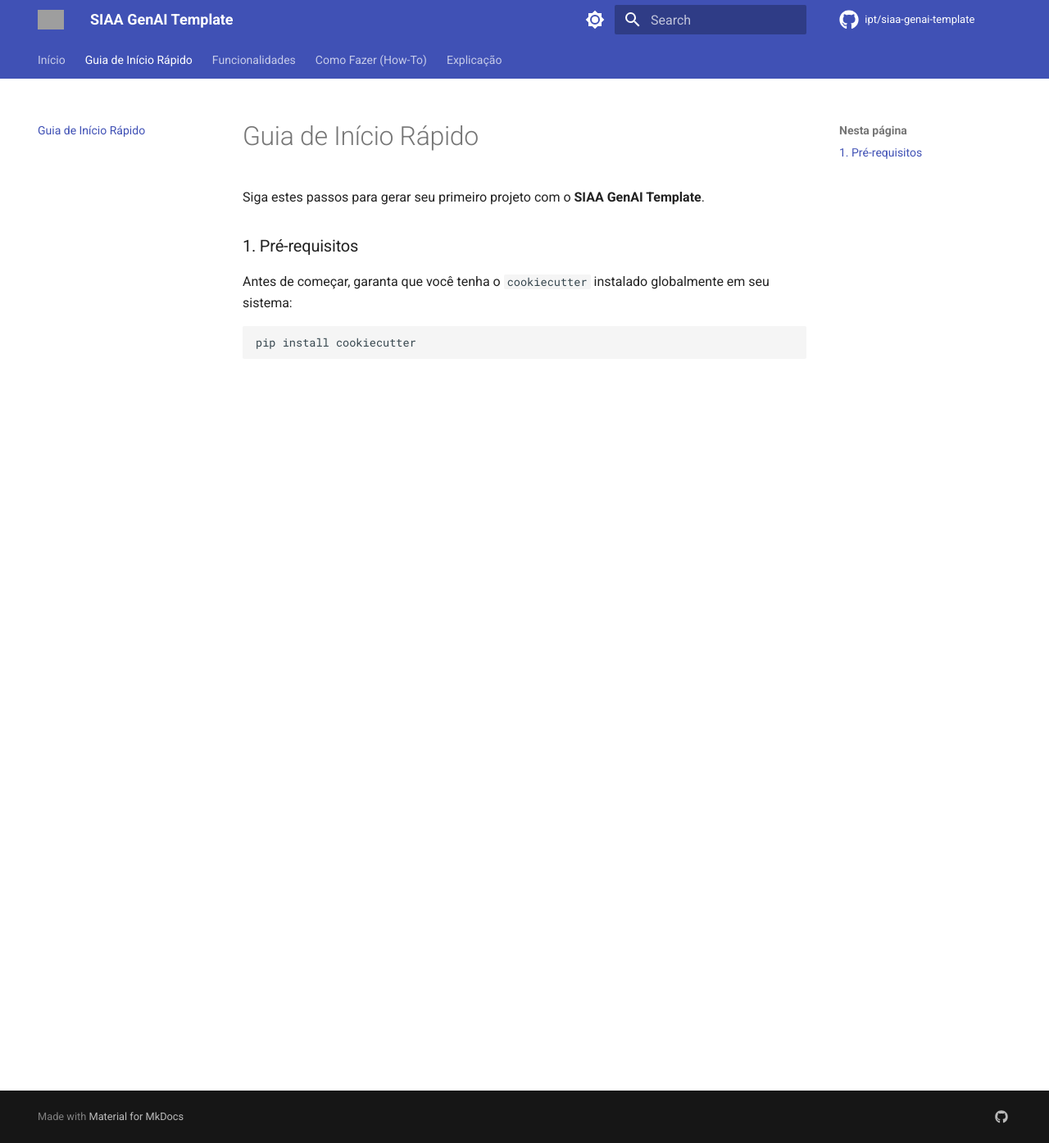
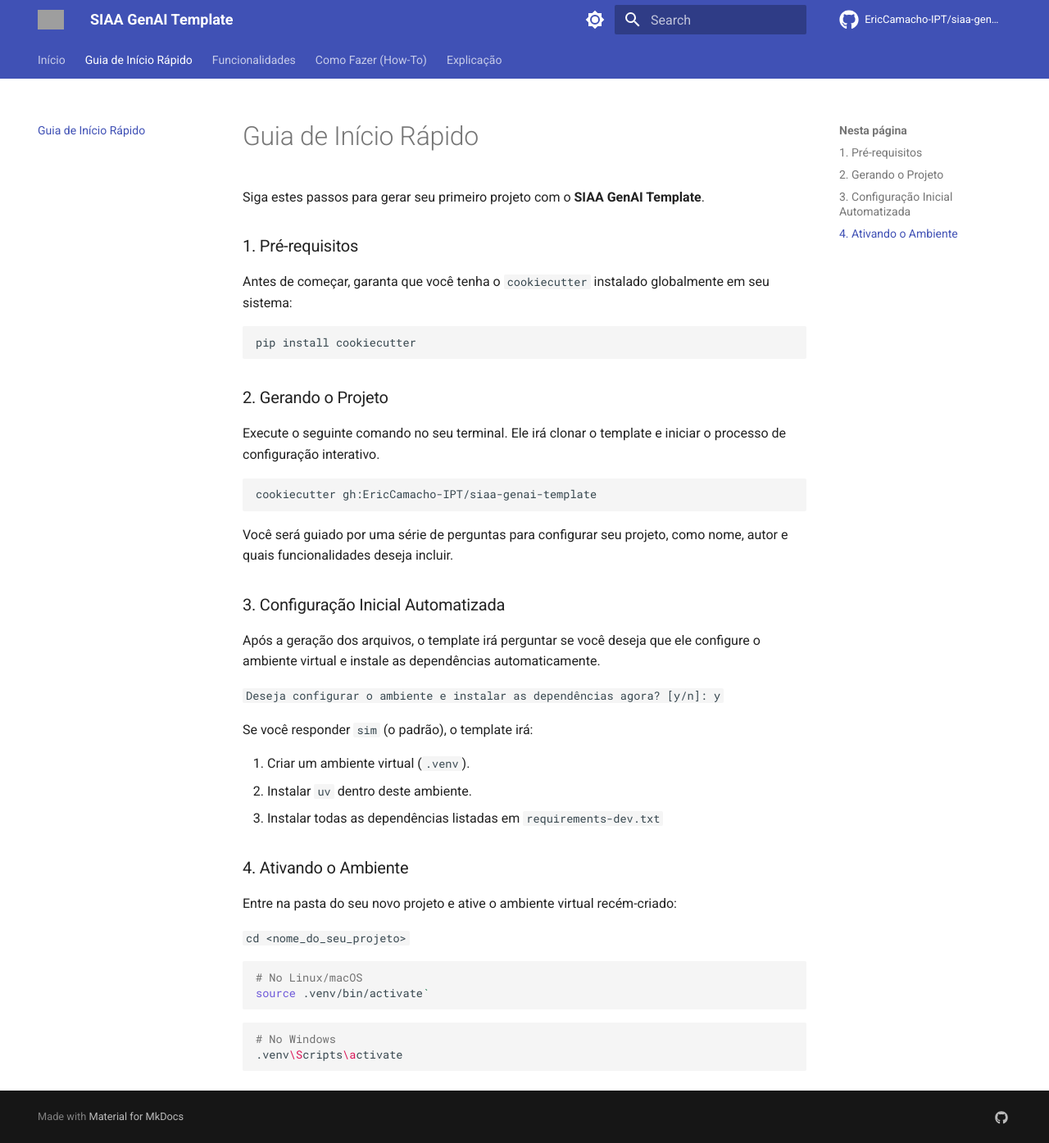
Before and after one commit to EricCamacho-IPT/siaa-genai-template, an MkDocs documentation site: the page built from docs/getting-started.md, in a window 1280 px wide and 1395 px high. Shown: the whole window at 82% size. Built offline with MkDocs 1.6.1 and Material for MkDocs 9.7.7, drawn with Linux system fonts in a browser that asks for light colours; comment, search, counter and statistics services are not loaded; grey boxes are pictures that could not be loaded.

Commit message:
Corrige Doc

````diff
--- a/docs/getting-started.md
+++ b/docs/getting-started.md
@@ -9,3 +9,41 @@ Antes de começar, garanta que você tenha o `cookiecutter` instalado globalment
 ```bash
 pip install cookiecutter
 ```
+
+### 2. Gerando o Projeto
+
+Execute o seguinte comando no seu terminal. Ele irá clonar o template e iniciar o processo de configuração interativo.
+
+```bash
+cookiecutter gh:EricCamacho-IPT/siaa-genai-template
+```
+
+Você será guiado por uma série de perguntas para configurar seu projeto, como nome, autor e quais funcionalidades deseja incluir.
+
+### 3. Configuração Inicial Automatizada
+
+Após a geração dos arquivos, o template irá perguntar se você deseja que ele configure o ambiente virtual e instale as dependências automaticamente.
+
+`Deseja configurar o ambiente e instalar as dependências agora? [y/n]: y`
+
+Se você responder `sim` (o padrão), o template irá:
+
+1. Criar um ambiente virtual (`.venv`).
+2. Instalar `uv` dentro deste ambiente.
+3. Instalar todas as dependências listadas em `requirements-dev.txt`
+
+### 4. Ativando o Ambiente
+
+Entre na pasta do seu novo projeto e ative o ambiente virtual recém-criado:
+
+`cd <nome_do_seu_projeto>`
+
+```bash
+# No Linux/macOS
+source .venv/bin/activate`
+```
+
+```bash
+# No Windows
+.venv\Scripts\activate
+```
--- a/mkdocs.yml
+++ b/mkdocs.yml
@@ -1,8 +1,8 @@
 # Informações do Template
 site_name: SIAA GenAI Template
-site_url: "https://ipt.github.io/siaa-genai-template/"
-repo_url: "https://github.com/ipt/siaa-genai-template"
-repo_name: "ipt/siaa-genai-template"
+site_url: "https://ericcamacho-ipt.github.io/siaa-genai-template"
+repo_url: "https://github.com/EricCamacho-IPT/siaa-genai-template"
+repo_name: "EricCamacho-IPT/siaa-genai-template"
 edit_uri: "edit/main/docs/"
 
 # Tema e Aparência
@@ -34,7 +34,7 @@ theme:
 extra:
   social:
     - icon: "fontawesome/brands/github"
-      link: "https://github.com/ipt"
+      link: "https://github.com/EricCamacho-IPT"
 
 # Extensões do Markdown para funcionalidades avançadas
 markdown_extensions:
````
Also changed, not shown: README.md (+2 -2 lines), docs/features/core-structure.md (+5 -4 lines), docs/index.md (+1 -1 lines), 7 other files.
